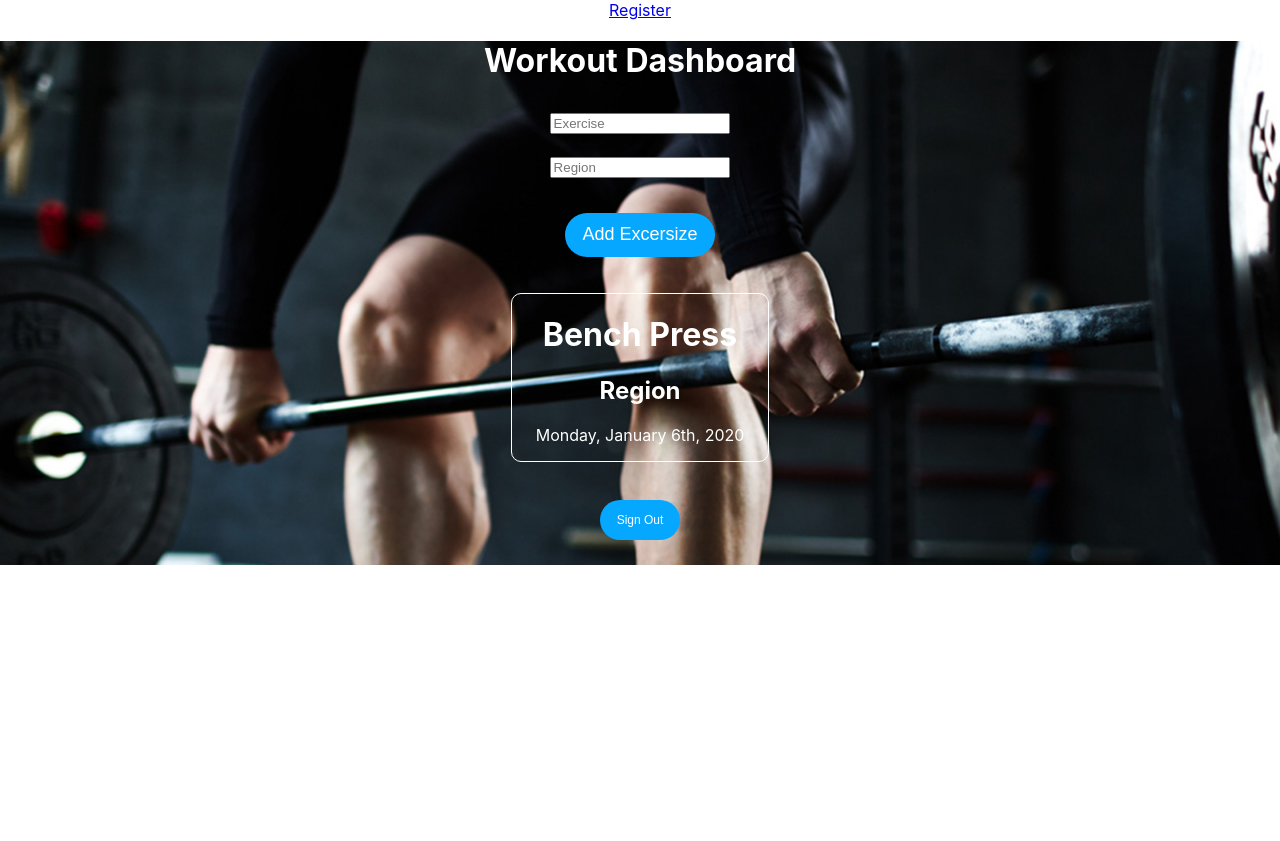
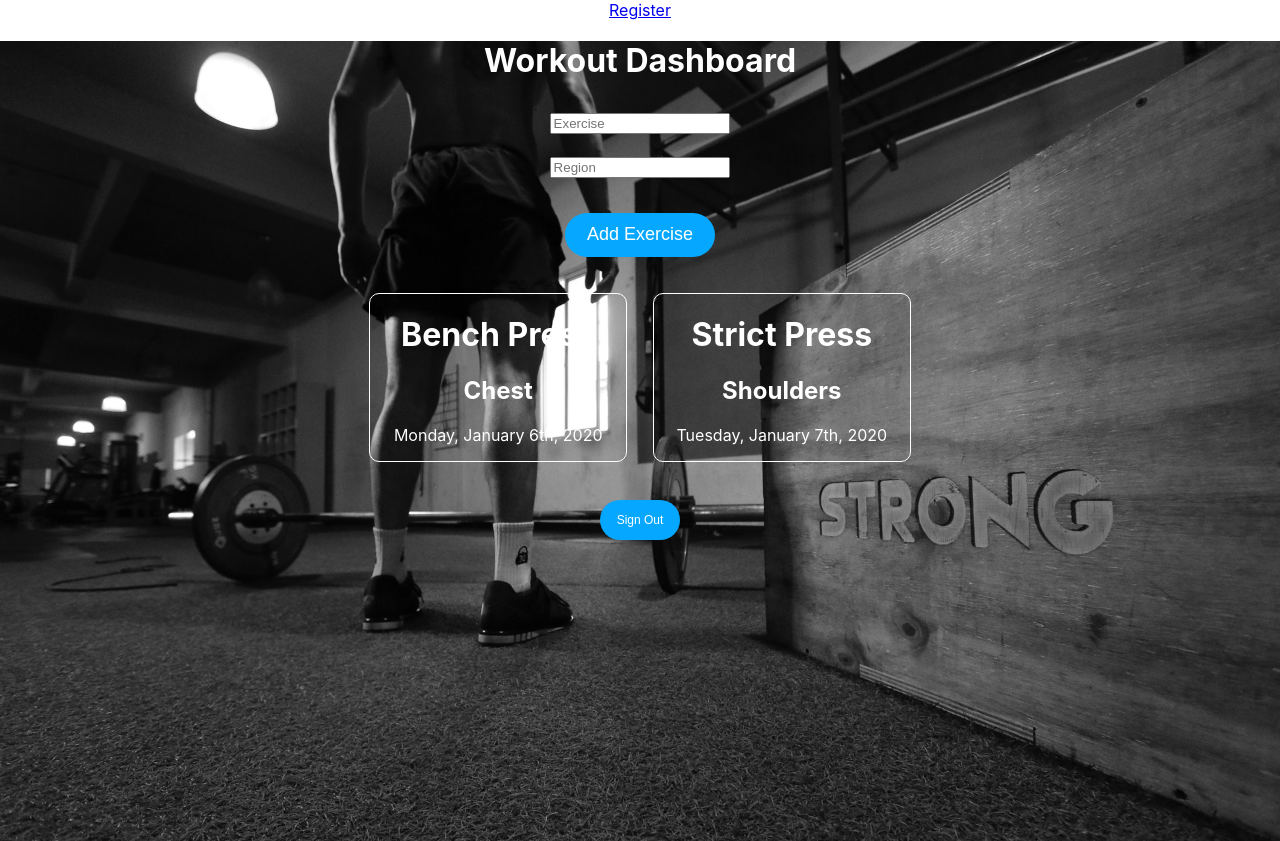
Before and after one commit to weightlifter-lambda/front-end, a React (Create React App) app: page /dashboard in a window 1280 px wide. Before the commit the page ends 800 px from the top, so only its background shows below. Built offline with nearby package versions, Linux system fonts and the light colour scheme; sample sign-in values are in the browser's storage.

Commit message:
updated background image

```diff
--- a/src/App.css
+++ b/src/App.css
@@ -33,7 +33,8 @@
 }
 
 .dashboard {
-  background-image: url('./img/header-weightlifting.jpg');
+  background-image: url('./img/dashboard.jpg');
+  height: 100vh;
   background-size: cover;
   color: white;
 }
--- a/src/components/dashboard/Dashboard.js
+++ b/src/components/dashboard/Dashboard.js
@@ -19,7 +19,7 @@ const Dashboard = props => {
       </header>
       <ExerciseForm />
       <ExerciseCard />
-      <button className='sign-out-btn' onClick={signOut}> Sign Out</button>
+      <button className='sign-out-btn' onClick={signOut}>Sign Out</button>
     </div>
   );
 };
--- a/src/components/dashboard/ExerciseCard.js
+++ b/src/components/dashboard/ExerciseCard.js
@@ -9,8 +9,15 @@ const WorkoutCard = () => {
       <div className="workout-card">
         <Link to="/entry" className="workout-card-link">
             <h1>Bench Press</h1>
-            <h2>Region</h2>
+            <h2>Chest</h2>
             <p>Monday, January 6th, 2020</p>
+        </Link>
+      </div>
+      <div className="workout-card">
+        <Link to="/entry" className="workout-card-link">
+            <h1>Strict Press</h1>
+            <h2>Shoulders</h2>
+            <p>Tuesday, January 7th, 2020</p>
         </Link>
       </div>
     </div>
--- a/src/components/dashboard/ExerciseForm.js
+++ b/src/components/dashboard/ExerciseForm.js
@@ -44,7 +44,7 @@ const ExerciseForm = props => {
         onChange={handleChanges}
         placeholder="Region"
       />
-      <button className="add-exercise-btn"> Add Excersize </button>
+      <button className="add-exercise-btn">Add Exercise</button>
     </form>
   );
 };
```
Also changed, not shown: src/img/dashboard.jpg (added).
